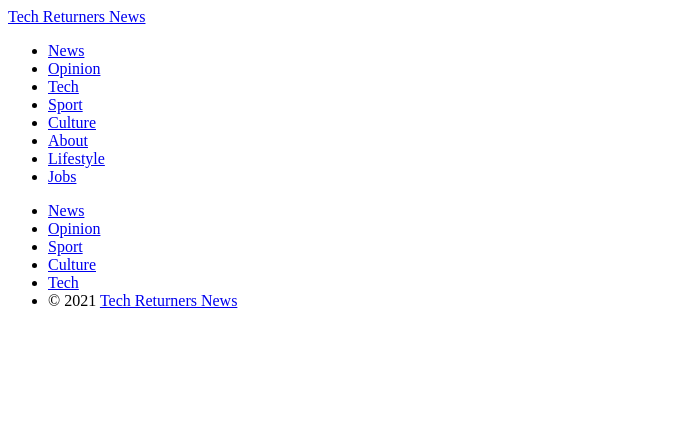
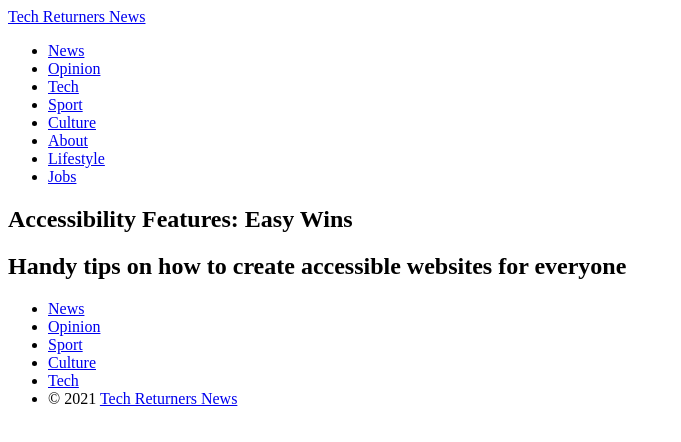
Before and after one commit to beccarothwell/accessibility-and-semantic-html, a plain HTML site: page index.html in a window 1280 px wide. Shown: the whole page, without its empty margins (0-681 px from the left). Drawn offline with Linux system fonts and the light colour scheme.

Commit message:
feat: Add article element to main with h1 and h2 for points 4 and 5

```diff
--- a/index.html
+++ b/index.html
@@ -21,7 +21,12 @@
         </ul>
       </nav>
     </header>
-    <main></main>
+    <main>
+      <article>
+        <h1>Accessibility Features: Easy Wins</h1>
+        <h2>Handy tips on how to create accessible websites for everyone</h2>
+      </article>
+    </main>
     <footer>
       <nav>
         <ul>
```
